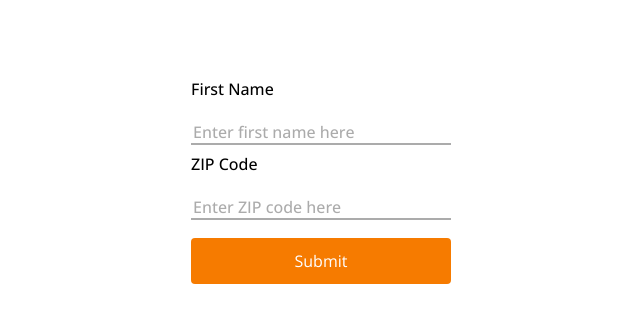
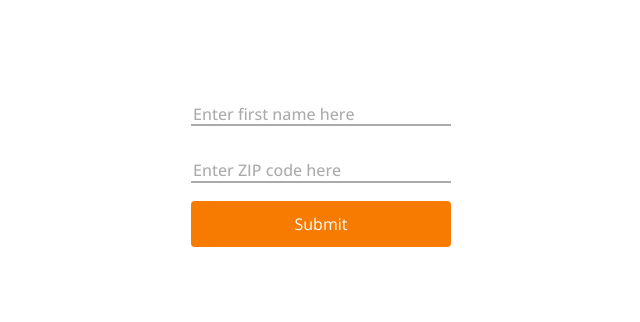
Before and after one commit to jmitch12/GM-Inputs-2, a plain HTML site: page index.html in a window 1280 px wide. Shown: the whole page, without its empty margins (319-959 px from the left). Drawn offline with nearby package versions, Linux system fonts and the light colour scheme.

Commit message:
Remove labels

```diff
--- a/index.html
+++ b/index.html
@@ -19,10 +19,10 @@
 
     <div="inputs">
       <form id="myForm" onsubmit="return validateForm()">
-        <label for="fname">First Name</label>
+        <!-- <label for="fname">First Name</label> -->
         <input type="text" id="fnameInput" name="firstname" placeholder="Enter first name here">
         <span id="fnameError"></span>
-        <label for="zip">ZIP Code</label>
+        <!-- <label for="zip">ZIP Code</label> -->
         <input type="text" id="zipInput" name="zip" placeholder="Enter ZIP code here" maxlength="5">
         <span id="zipError"></span>
         <input type="submit" value="Submit">
```
Also changed, not shown: 1 other file.
